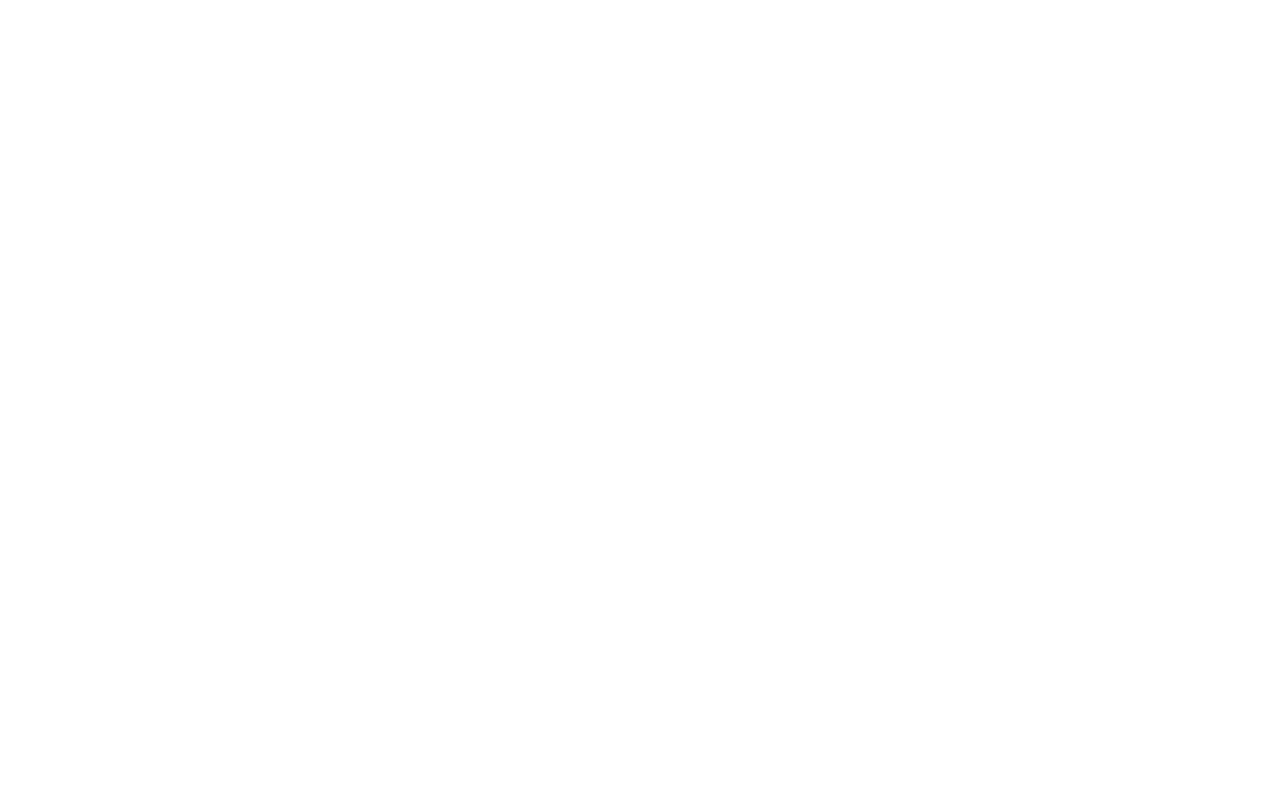
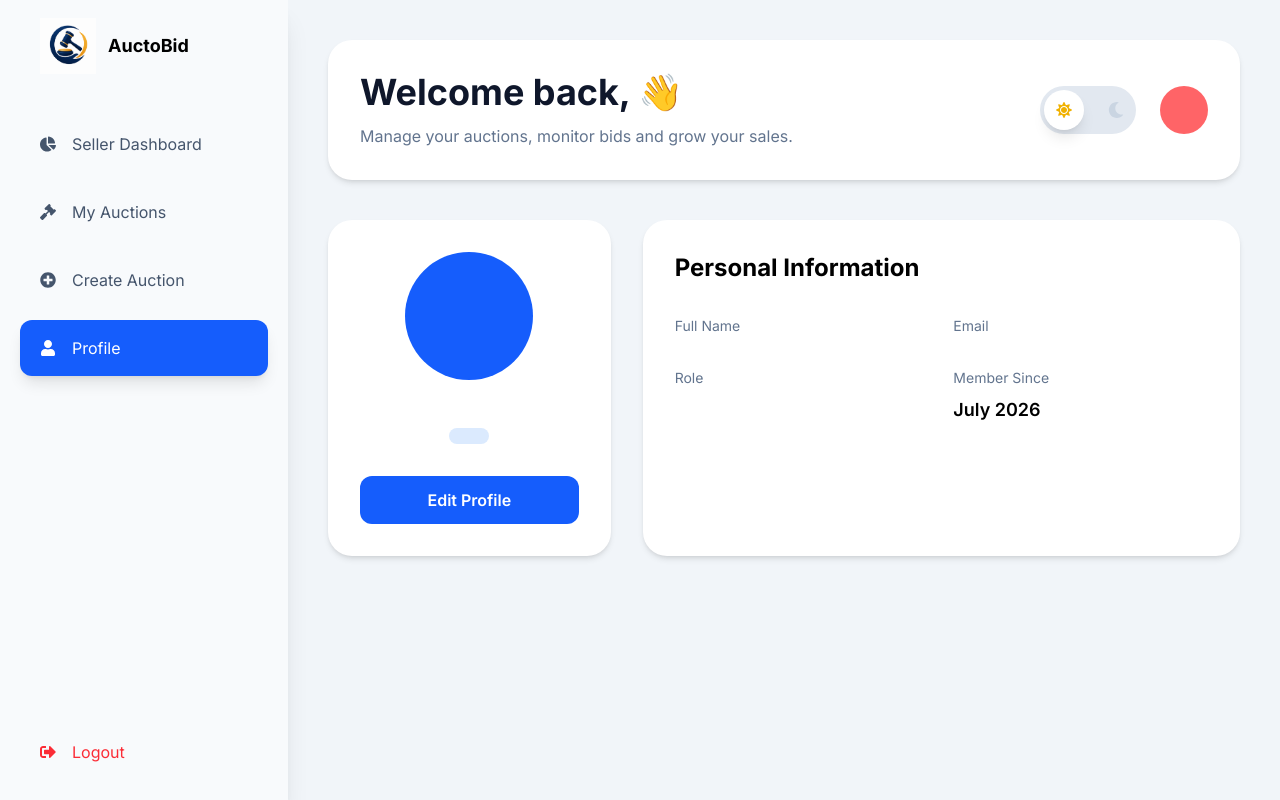
Before and after one commit to Bibek2003-sketch/AuctoBid, a React (Vite) app in the folder client/: page /profile in a window 1280 px wide. Before the commit this address had no page. Built offline with nearby package versions, Linux system fonts and the light colour scheme.

Commit message:
Added profile page and updated favicon logo

```diff
--- a/client/index.html
+++ b/client/index.html
@@ -2,9 +2,9 @@
 <html lang="en">
   <head>
     <meta charset="UTF-8" />
-    <link rel="icon" type="image/svg+xml" href="/favicon.svg" />
+    <link rel="icon" type="image/png" href="/Auctobidlogo.png" />
     <meta name="viewport" content="width=device-width, initial-scale=1.0" />
-    <title>client</title>
+    <title>AuctoBid | Online Auction Platform</title>
   </head>
   <body>
     <div id="root"></div>
--- a/client/src/api/auctionApi.js
+++ b/client/src/api/auctionApi.js
@@ -7,7 +7,7 @@ export const getAllAuctions = async () => {
 }
 
 // get single Auction
-export const getAuctionById = async () => {
+export const getAuctionById = async (id) => {
     const response = await API.get(`/auctions/${id}`)
     return response.data
 }
@@ -51,3 +51,20 @@ export const deleteAuction = async (id) => {
 
   return response.data;
 };
+
+// Update Auction
+export const updateAuction = async (id, auctionData) => {
+  const token = localStorage.getItem("token");
+
+  const response = await API.put(
+    `/auctions/${id}`,
+    auctionData,
+    {
+      headers: {
+        Authorization: `Bearer ${token}`,
+      },
+    }
+  );
+
+  return response.data;
+};
--- a/client/src/components/Dashboard/AuctionsTable.jsx
+++ b/client/src/components/Dashboard/AuctionsTable.jsx
@@ -136,9 +136,12 @@ function AuctionsTable() {
                 </td>
                 <td className="dark:text-white">
                   <div className="flex justify-center gap-3">
-                    <button className="rounded-lg bg-blue-100 p-2 text-blue-600 cursor-pointer">
+                    <Link
+                      to={`/edit-auction/${auction._id}`}
+                      className="rounded-lg bg-blue-100 p-2 text-blue-600 cursor-pointer"
+                    >
                       <FaEdit />
-                    </button>
+                    </Link>
 
                     <button
                       onClick={() => handleDelete(auction._id)}
--- a/client/src/pages/CreateAuction/CreateAuction.jsx
+++ b/client/src/pages/CreateAuction/CreateAuction.jsx
@@ -1,11 +1,17 @@
-import { useState } from "react";
+import { useState, useEffect } from "react";
 
-import { createAuction } from "../../api/auctionApi";
+import {
+  createAuction,
+  getAuctionById,
+  updateAuction,
+} from "../../api/auctionApi";
 import { toast } from "react-toastify";
-import { useNavigate } from "react-router-dom";
+import { useNavigate, useParams } from "react-router-dom";
 
 function CreateAuction() {
   const navigate = useNavigate();
+  const { id } = useParams();
+  console.log("AuctionId: ", id);
   const [formData, setFormData] = useState({
     title: "",
     description: "",
@@ -22,12 +28,50 @@ function CreateAuction() {
       [e.target.name]: e.target.value,
     }));
   };
+  // edit feature implementation
+  useEffect(() => {
+    // If there is no id, it means we're creating a new auction.
+    if (!id) return;
+
+    // Function to fetch auction details
+    const fetchAuction = async () => {
+      try {
+        const data = await getAuctionById(id);
+
+        const auction = data.auction;
+
+        setFormData({
+          title: auction.title,
+          description: auction.description,
+          category: auction.category,
+          image: auction.image,
+          startingBid: auction.startingBid,
+          minimumIncrement: auction.minimumIncrement,
+
+          // Convert ISO date into datetime-local format
+          endTime: auction.endTime.slice(0, 16),
+        });
+      } catch (error) {
+        console.log(error);
+      }
+    };
+
+    fetchAuction();
+  }, [id]);
 
   const handleSubmit = async (e) => {
     e.preventDefault();
 
     try {
-      const response = await createAuction(formData);
+      let response;
+
+      if (id) {
+        // Edit mode
+        response = await updateAuction(id, formData);
+      } else {
+        // create mode
+        response = await createAuction(formData);
+      }
       toast.success(response.message);
       navigate("/dashboard");
     } catch (error) {
@@ -45,10 +89,10 @@ function CreateAuction() {
     <div className="min-h-screen bg-slate-100 p-10 dark:bg-slate-900">
       <div className="mx-auto max-w-6xl rounded-3xl  bg-white p-10 shadow-xl dark:bg-slate-800">
         <h1 className="text-4xl font-bold text-slate-900 dark:text-white">
-          Create New Auction
+          {id? "Edit Auction" : "Create New Auction"}
         </h1>
         <p className="mt-2 text-slate-500 dark:text-slate-300">
-          Fill in the auction details below
+          {id ? "Edit the required details" :"Fill in the auction details below"}
         </p>
 
         <form
@@ -138,7 +182,7 @@ function CreateAuction() {
 
             <div>
               <label className="dark:text-white mb-2 font-semibold">
-                Starting Bid
+                Starting Bid (Rs.)
               </label>
 
               <input
@@ -152,7 +196,7 @@ function CreateAuction() {
 
             <div>
               <label className="dark:text-white mb-2 font-semibold">
-                Minimum Increment
+                Minimum Increment (Rs.)
               </label>
 
               <input
@@ -166,7 +210,7 @@ function CreateAuction() {
 
             <div>
               <label className="dark:text-white mb-2 font-semibold">
-                End Date & Time
+                End Date & Time (DD-MM-YYYY, HH:MM AM/PM)
               </label>
 
               <input
@@ -184,7 +228,7 @@ function CreateAuction() {
               type="submit"
               className="rounded-xl bg-blue-600 px-8 py-3 text-white hover:bg-blue-700"
             >
-              Publish Auction
+              {id ? "Update Auction" : "Publish Auction"}
             </button>
           </div>
         </form>
--- /dev/null
+++ b/client/src/pages/profile/profile.jsx
@@ -0,0 +1,133 @@
+import Sidebar from "../../components/Dashboard/Sidebar";
+import DashboardHeader from "../../components/Dashboard/DashboardHeader";
+
+function Profile() {
+
+  const user = JSON.parse(localStorage.getItem("user"));
+
+  return (
+    <div className="flex min-h-screen bg-slate-100 dark:bg-slate-900">
+
+      <Sidebar />
+
+      <main className="flex-1 p-10">
+
+        <DashboardHeader />
+
+        {/* Profile Section */}
+
+        <div className="mt-10 grid gap-8 lg:grid-cols-3">
+
+          {/* Left Card */}
+
+          <div className="rounded-3xl bg-white p-8 shadow-md dark:bg-slate-800">
+
+            <div className="flex flex-col items-center">
+
+              <div className="flex h-32 w-32 items-center justify-center rounded-full bg-blue-600 text-5xl font-bold text-white">
+
+                {user?.name?.charAt(0)}
+
+              </div>
+
+              <h2 className="mt-6 text-3xl font-bold dark:text-white">
+
+                {user?.name}
+
+              </h2>
+
+              <p className="mt-2 text-slate-500">
+
+                {user?.email}
+
+              </p>
+
+              <span className="mt-4 rounded-full bg-blue-100 px-5 py-2 font-semibold text-blue-700">
+
+                {user?.role}
+
+              </span>
+
+              <button
+                className="mt-8 w-full rounded-xl bg-blue-600 py-3 font-semibold text-white transition hover:bg-blue-700"
+              >
+                Edit Profile
+              </button>
+
+            </div>
+
+          </div>
+
+          {/* Right Card */}
+
+          <div className="lg:col-span-2 rounded-3xl bg-white p-8 shadow-md dark:bg-slate-800">
+
+            <h2 className="text-2xl font-bold dark:text-white">
+
+              Personal Information
+
+            </h2>
+
+            <div className="mt-8 grid gap-6 md:grid-cols-2">
+
+              <div>
+
+                <p className="text-sm text-slate-500">
+                  Full Name
+                </p>
+
+                <h3 className="mt-2 text-lg font-semibold dark:text-white">
+                  {user?.name}
+                </h3>
+
+              </div>
+
+              <div>
+
+                <p className="text-sm text-slate-500">
+                  Email
+                </p>
+
+                <h3 className="mt-2 text-lg font-semibold dark:text-white">
+                  {user?.email}
+                </h3>
+
+              </div>
+
+              <div>
+
+                <p className="text-sm text-slate-500">
+                  Role
+                </p>
+
+                <h3 className="mt-2 text-lg font-semibold capitalize dark:text-white">
+                  {user?.role}
+                </h3>
+
+              </div>
+
+              <div>
+
+                <p className="text-sm text-slate-500">
+                  Member Since
+                </p>
+
+                <h3 className="mt-2 text-lg font-semibold dark:text-white">
+                  July 2026
+                </h3>
+
+              </div>
+
+            </div>
+
+          </div>
+
+        </div>
+
+      </main>
+
+    </div>
+  );
+}
+
+export default Profile;
--- a/client/src/routes/AppRoutes.jsx
+++ b/client/src/routes/AppRoutes.jsx
@@ -7,8 +7,9 @@ import AuctionDetails from "../pages/AuctionDetails/AuctionDetails";
 import Auctions from "../pages/Auctions/Auctions";
 import Categories from "../pages/Categories/Categories";
 import About from "../pages/About/About";
-import Dashboard from "../pages/Dashboard/Dashboard"
+import Dashboard from "../pages/Dashboard/Dashboard";
 import CreateAuction from "../pages/CreateAuction/CreateAuction";
+import Profile from "../pages/profile/profile";
 
 function AppRoutes() {
   return (
@@ -22,6 +23,9 @@ function AppRoutes() {
       <Route path="/about" element={<About />} />
       <Route path="/dashboard" element={<Dashboard />} />
       <Route path="/create-auction" element={<CreateAuction />} />
+      <Route path="/edit-auction/:id" element={<CreateAuction />} />
+      <Route path="/profile" element={<Profile />} />
+
     </Routes>
   );
 }
```
Also changed, not shown: client/public/Auctobidlogo.png (added).
